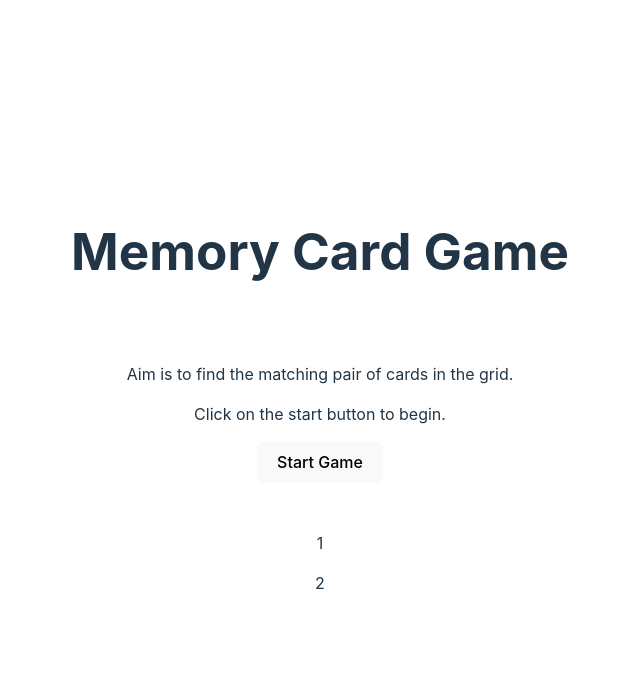
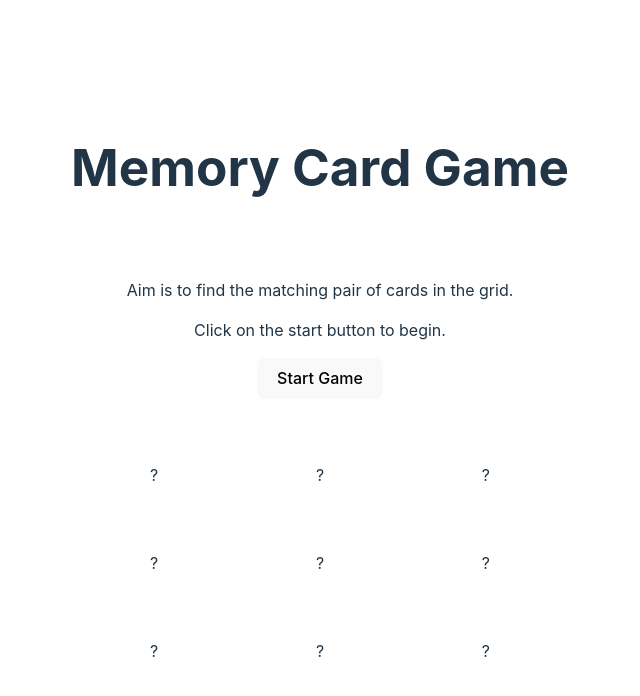
Before and after one commit to Kit2345/match2game, a React (Vite) app: page / in a window 1280 px wide. Shown: the top 696 px of the page, without its empty margins (320-960 px from the left). Built offline with nearby package versions, Linux system fonts and the light colour scheme.

Commit message:
grid for cards, click to flip

```diff
--- a/src/App.css
+++ b/src/App.css
@@ -37,3 +37,8 @@
   padding: 2em;
   /* color: #888; */
 }
+
+.game-area {
+  display: grid;
+  grid-template-columns: repeat(3, 1fr);
+}
--- a/src/components/Card.jsx
+++ b/src/components/Card.jsx
@@ -1,9 +1,16 @@
+import { useState } from "react";
+
 function Card(props) {
+  const [count, setCount] = useState(false);
+
   return (
-    <>
+    <p onClick={() => setCount(!count)}>
       {/* {console.log(props.cardObject)} */}
+      {count ?
       <p>{props.cardProp}</p>
-    </>
+      :
+      <p>?</p>}
+    </p>
   );
 }
 
--- a/src/components/GameArea.jsx
+++ b/src/components/GameArea.jsx
@@ -4,15 +4,22 @@ import Card from "./Card";
 const cardList = [
   { id: 1, value: 1 },
   { id: 2, value: 2 },
+  { id: 3, value: 3 },
+  { id: 4, value: 4 },
+  { id: 5, value: 5 },
+  { id: 6, value: 6 },
+  { id: 7, value: 7 },
+  { id: 8, value: 8 },
+  { id: 9, value: 9 },
 ];
 
 function GameArea() {
   return (
-    <>
+    <div className="game-area">
       {cardList.map((cardObject) => {
         return <Card key={cardObject.id} cardProp={cardObject.value} />;
       })}
-    </>
+    </div>
   );
 }
 
```
